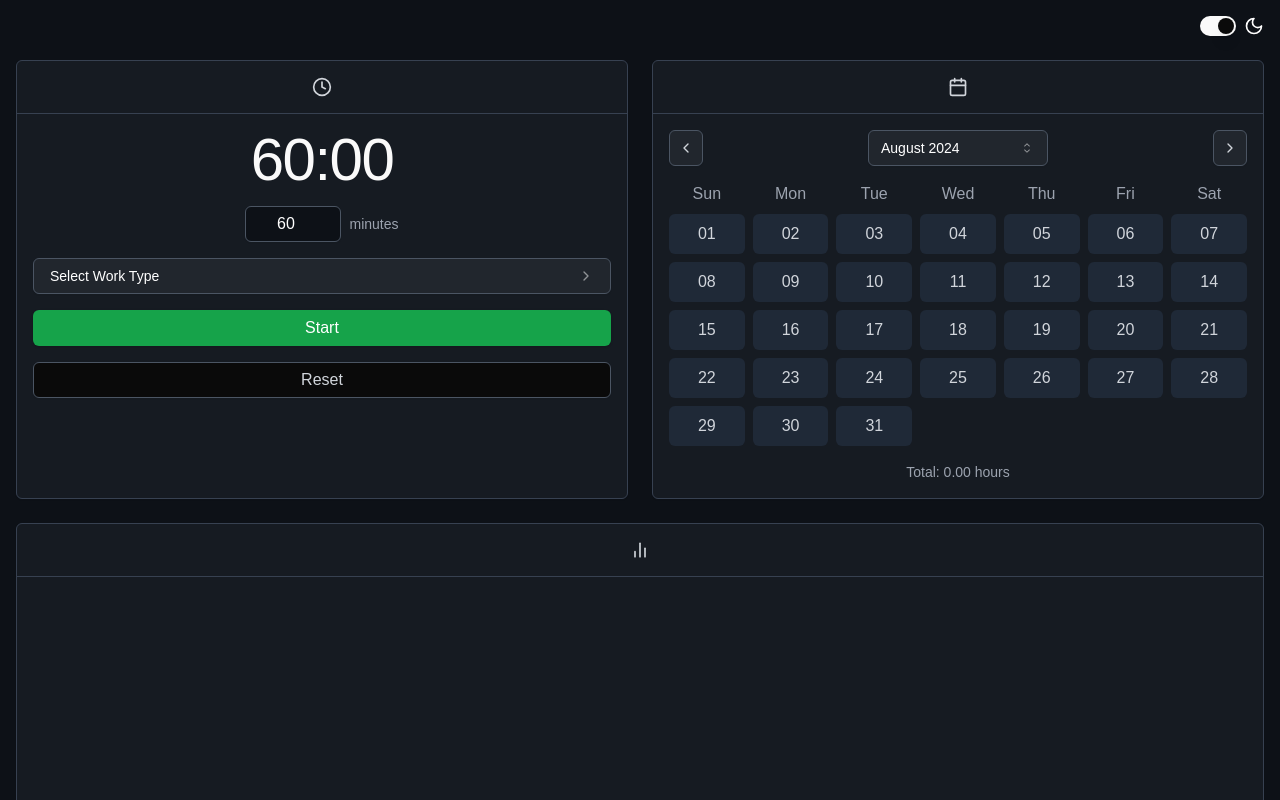
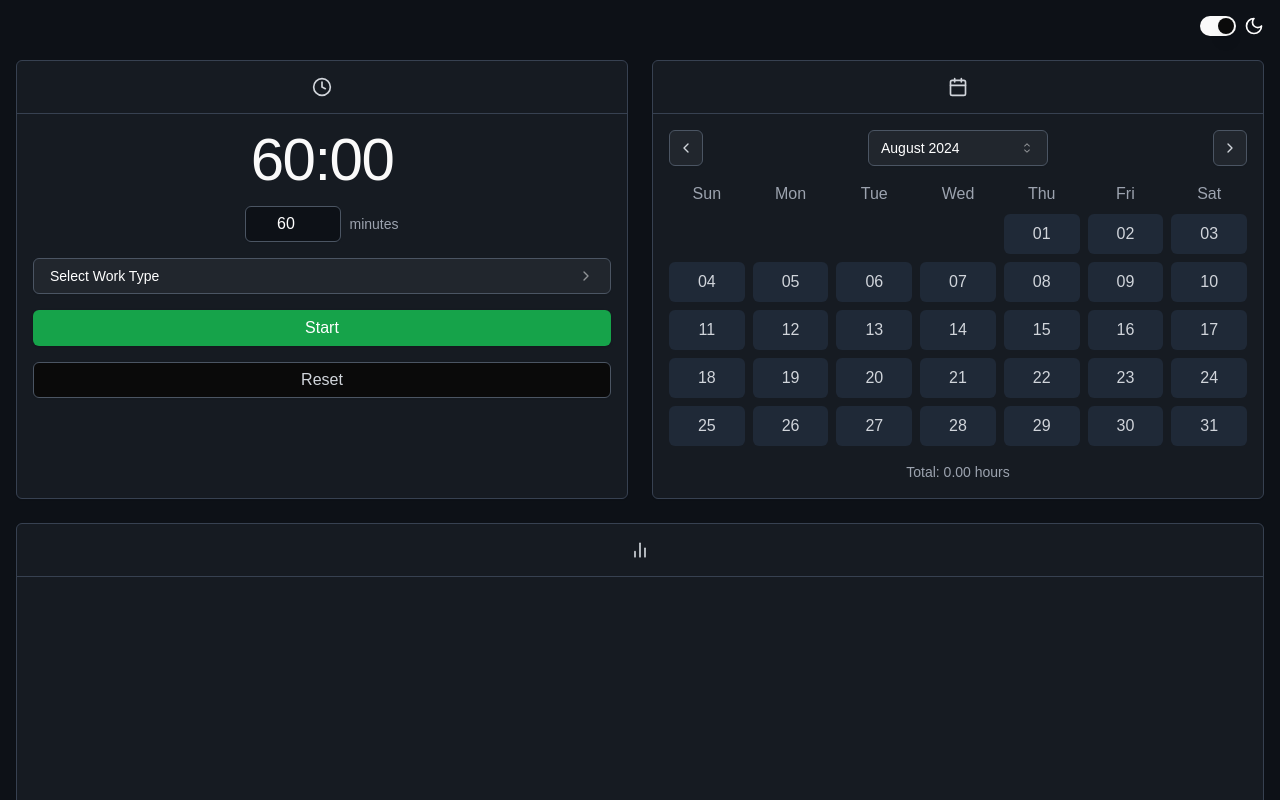
Before and after one commit to jepeake/studytracker, a Next.js app: page / in a window 1280 px wide. Both pictures are taken after a click on the button 686 px from the left and 148 px from the top of the page. Shown: the top 800 px of the page. Built offline with nearby package versions, Linux system fonts and the light colour scheme.

Commit message:
calendar fix

```diff
--- a/components/flow-app.tsx
+++ b/components/flow-app.tsx
@@ -89,6 +89,22 @@ export function FlowAppComponent() {
   const [isDarkMode, setIsDarkMode] = useState(true);
   const [pausedTime, setPausedTime] = useState<number | null>(null);
 
+  const [year, month] = selectedMonth.split("-");
+
+  // 1. Add this code block here, before rendering the calendar
+  const firstDayOfMonth = startOfMonth(
+    new Date(parseInt(year), parseInt(month) - 1),
+  );
+  const startDayOfWeek = firstDayOfMonth.getDay(); // 0 (Sunday) to 6 (Saturday)
+
+  // Generate empty cells for padding before the first day of the month
+  const paddingDays = Array.from({ length: startDayOfWeek }, (_, i) => (
+    <div
+      key={`empty-${i}`}
+      className="text-center p-2 rounded-md bg-transparent"
+    ></div>
+  ));
+
   useEffect(() => {
     const storedHistory = localStorage.getItem("studyHistory");
     const storedWorkTypes = localStorage.getItem("workTypes");
@@ -126,24 +142,21 @@ export function FlowAppComponent() {
       }, 1000);
     } else if (time === 0) {
       setIsActive(false);
-
       if (sessionStartTime !== null) {
-        const initialDuration = parseInt(inputTime, 10) * 60; // initial duration in seconds
-        const actualDuration = (initialDuration - time) / 60; // actual duration in minutes
-
+        const actualDuration = Math.round(
+          (Date.now() - sessionStartTime) / 60000,
+        );
         const newSession: StudySession = {
           date: new Date().toISOString(),
-          duration: Math.round(actualDuration),
+          duration: actualDuration,
           workType: selectedWorkType,
         };
-
         setStudyHistory((prevHistory) => {
           const updatedHistory = [...prevHistory, newSession];
           localStorage.setItem("studyHistory", JSON.stringify(updatedHistory));
           return updatedHistory;
         });
       }
-
       setSessionStartTime(null);
       setPausedTime(null);
     }
@@ -151,7 +164,7 @@ export function FlowAppComponent() {
     return () => {
       if (interval) clearInterval(interval);
     };
-  }, [isActive, time, sessionStartTime, selectedWorkType, inputTime]);
+  }, [isActive, time, sessionStartTime, selectedWorkType]);
 
   const toggleTimer = useCallback(() => {
     if (!isActive) {
@@ -492,6 +505,7 @@ export function FlowAppComponent() {
                     </Button>
                   </div>
                   <div className="grid grid-cols-7 gap-2">
+                    {/* Render the days of the week headers */}
                     {["Sun", "Mon", "Tue", "Wed", "Thu", "Fri", "Sat"].map(
                       (day) => (
                         <div
@@ -502,6 +516,11 @@ export function FlowAppComponent() {
                         </div>
                       ),
                     )}
+
+                    {/* Add padding for the empty days before the first day of the month */}
+                    {paddingDays}
+
+                    {/* Render actual days of the month */}
                     {chartData.map((day, index) => {
                       const [year, month] = selectedMonth.split("-");
                       const currentDay = new Date(
```
